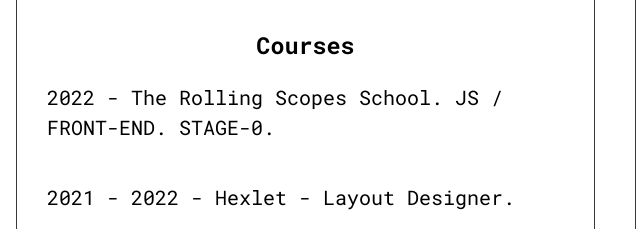
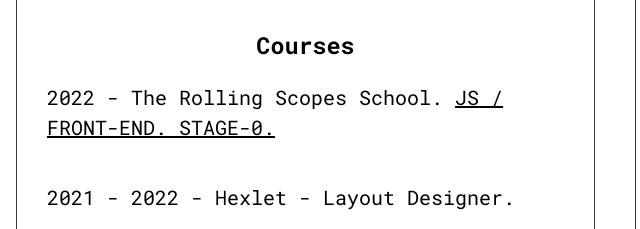
Before and after one commit to NadyaPod/NadyaPod-CV-Page, a plain HTML site: page index.html in a window 1280 px wide. Shown: the part 505-734 px from the top of the page, 624-1264 px from the left. Drawn offline with Linux system fonts and the light colour scheme; a web font is replaced by a local one.

Commit message:
feat: add certificate

```diff
--- a/index.html
+++ b/index.html
@@ -57,7 +57,7 @@
             </ul>
             <h3>Courses</h3>
             <ul>
-              <li><p>2022 - The Rolling Scopes School. JS / FRONT-END. STAGE-0.</p></li>
+              <li><p>2022 - The Rolling Scopes School. <a href="https://app.rs.school/certificate/n0omou1g" class="link link-visible" target="_blank" rel="noopener noreferrer">JS / FRONT-END. STAGE-0.</a></p></li>
               <li><p>2021 - 2022 - Hexlet - Layout Designer.</p></li>
               <li><p>2021 - FreeCodeCamp - Responsive Web Design.</p></li>
               <li><p>2018 - Academ IT School - QA.</p></li>
--- a/style.css
+++ b/style.css
@@ -416,6 +416,10 @@ h1 {
 	}
 }
 
+.link-visible {
+	text-decoration: underline;
+}
+
 
 /* ------------------------Right side--------------------- */
 
```
